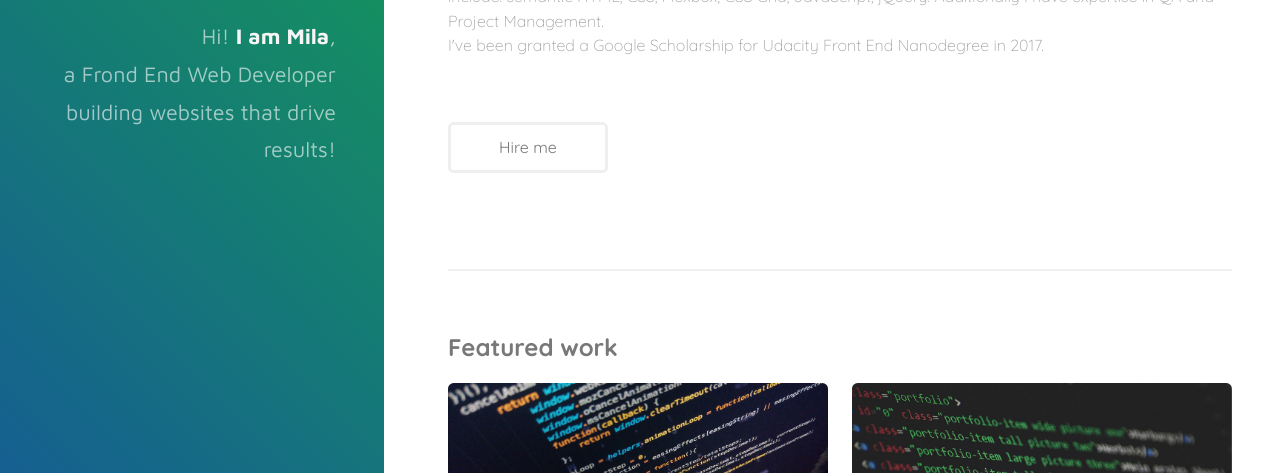
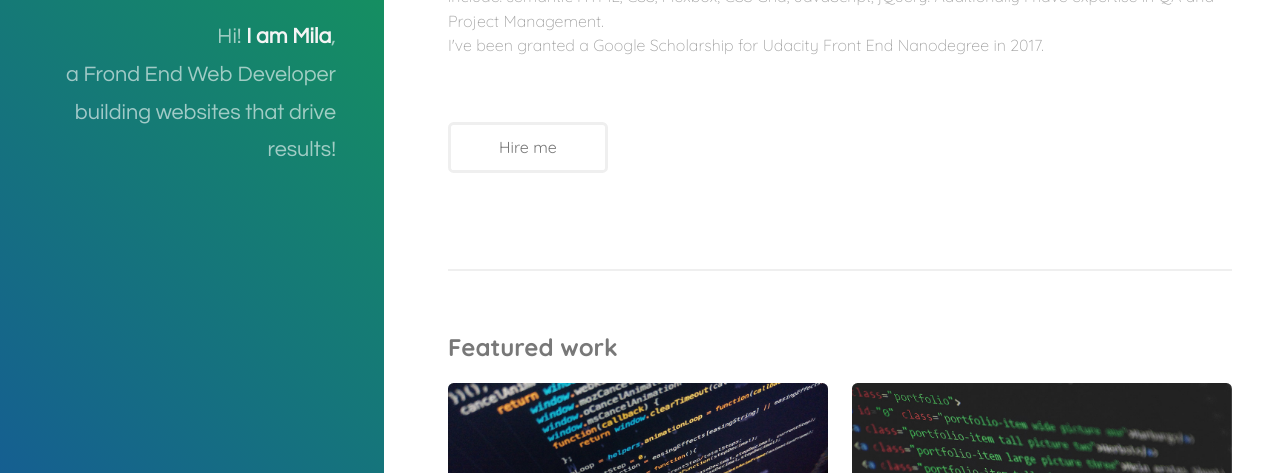
Before and after one commit to MilaK-L/Portfolio, a plain HTML site: page index.html in a window 1280 px wide. Shown: the part 185-658 px from the top of the page. Drawn offline with Linux system fonts and the light colour scheme.

Commit message:
Header font was updated.

```diff
--- a/styles.css
+++ b/styles.css
@@ -58,7 +58,7 @@ body {
 
 #header h1 {
   color: rgba(255, 255, 255, 0.6);
-  font-family: 'Maven Pro', sans-serif;
+  font-family: 'Questrial', sans-serif;
   font-weight: 400;
   font-size: 1.35em;
   line-height: 1.75em;
```
